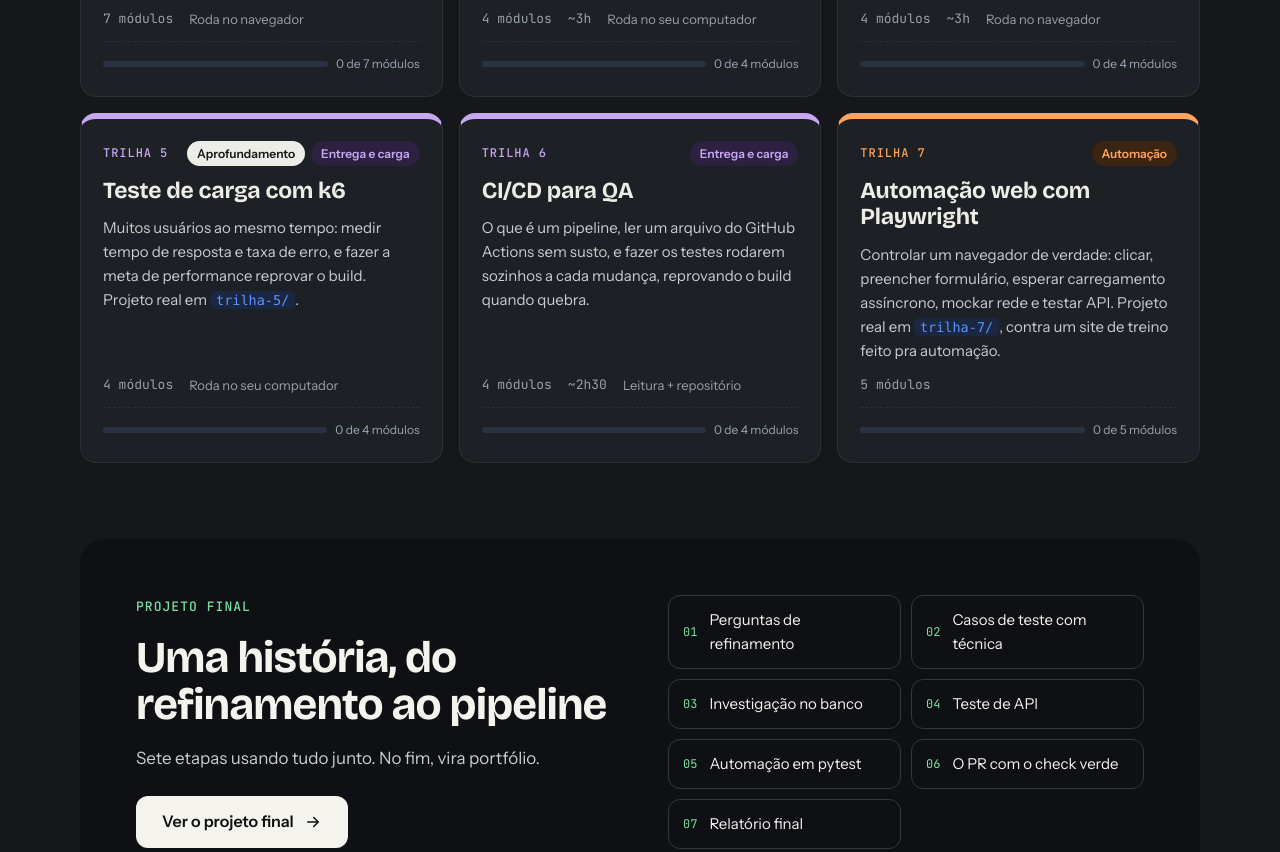
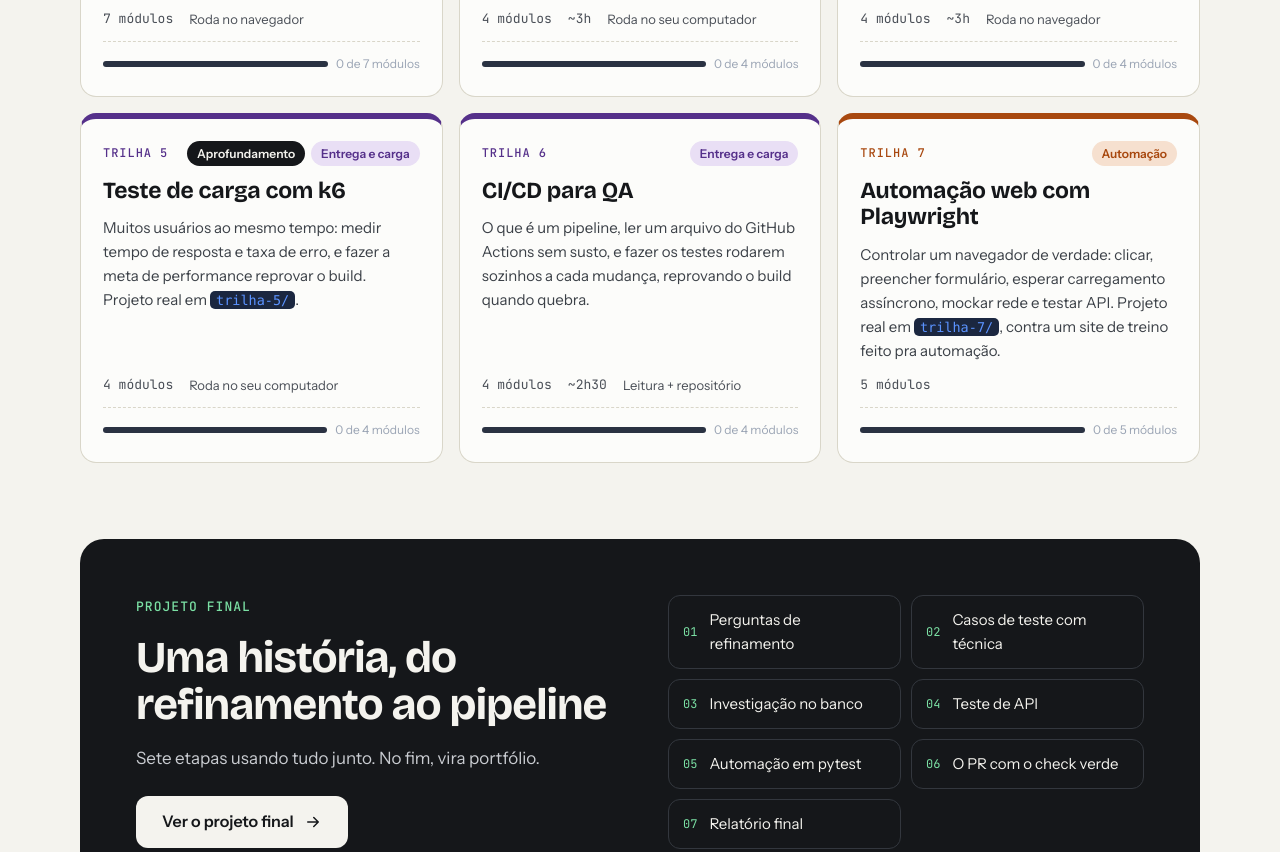
Before and after one commit to ezequiel-dawud/HardSkillsQA, a plain HTML site: page site/index.html in a window 1280 px wide. Shown: the part 2672-3524 px from the top of the page. Drawn offline with nearby package versions, Linux system fonts and the dark colour scheme; a script that the page names is missing.

Commit message:
Remove modo escuro inventado da home, trava tema claro
O design de referencia (index.html/DESIGN.md) nunca teve variante escura; eu
tinha adicionado uma por conta propria e ficou ruim de verdade (cores proximas
demais, grid do hero quase invisivel, cards se misturando com o fundo) —
confirmado com captura de tela real do usuario em modo escuro. Agora
color-scheme:light trava o tema claro na home independente do SO/navegador,
igual ao protitipo original.

Co-Authored-By: Claude Sonnet 5 <noreply@anthropic.com>

```diff
--- a/site/assets/home.css
+++ b/site/assets/home.css
@@ -2,6 +2,11 @@
    pra não vazar pras páginas de módulo, que continuam com o visual de estilo.css. */
 
 body.pagina-inicial {
+  /* a home segue só o tema claro do design de referência (DESIGN.md não define
+     modo escuro); sem isto o navegador em modo escuro troca cores de formulário
+     e scrollbar sozinho, destoando da paleta fixa abaixo */
+  color-scheme: light;
+
   --h-bg: #F4F3EE;
   --h-superficie: #FCFCFA;
   --h-texto: #15171A;
@@ -25,25 +30,6 @@ body.pagina-inicial {
   font-family: "Instrument Sans", system-ui, sans-serif;
 }
 
-@media (prefers-color-scheme: dark) {
-  body.pagina-inicial {
-    --h-bg: #15171A;
-    --h-superficie: #1D2024;
-    --h-texto: #EDEDE7;
-    --h-texto-suave: #C9CCD1;
-    --h-texto-suave2: #9AA0A8;
-    --h-borda: #2C2F34;
-    --h-borda-tracejada: #3A3E45;
-    --h-grade: #202327;
-    --h-termo-bg: #0E1013;
-    --h-foco: #6E8CFF;
-
-    --h-base: #5FD1C8;      --h-base-fraco: #16302E;
-    --h-dados: #7C9CFF;     --h-dados-fraco: #1A2340;
-    --h-auto: #FFA35C;      --h-auto-fraco: #3A2412;
-    --h-entrega: #C9A6F2;   --h-entrega-fraco: #2C2140;
-  }
-}
 
 body.pagina-inicial * { box-sizing: border-box; }
 body.pagina-inicial a { color: inherit; text-decoration: none; }
```
